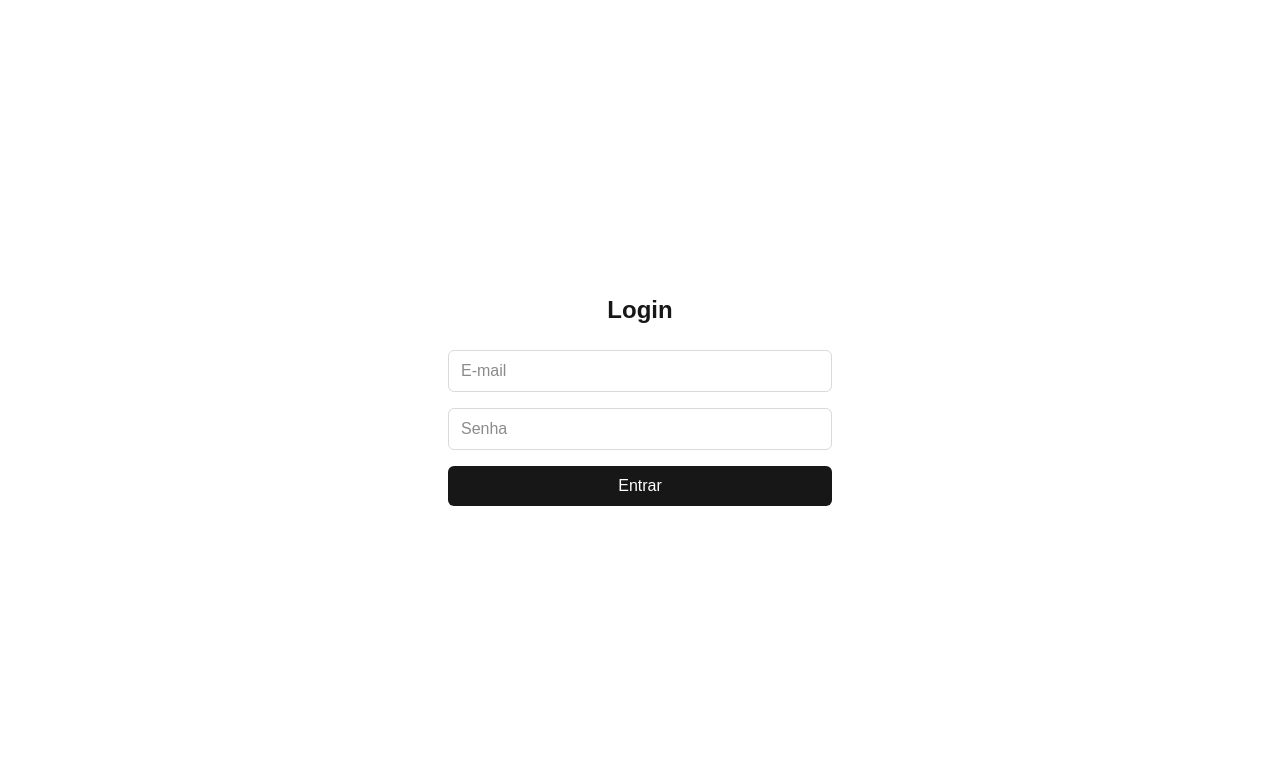
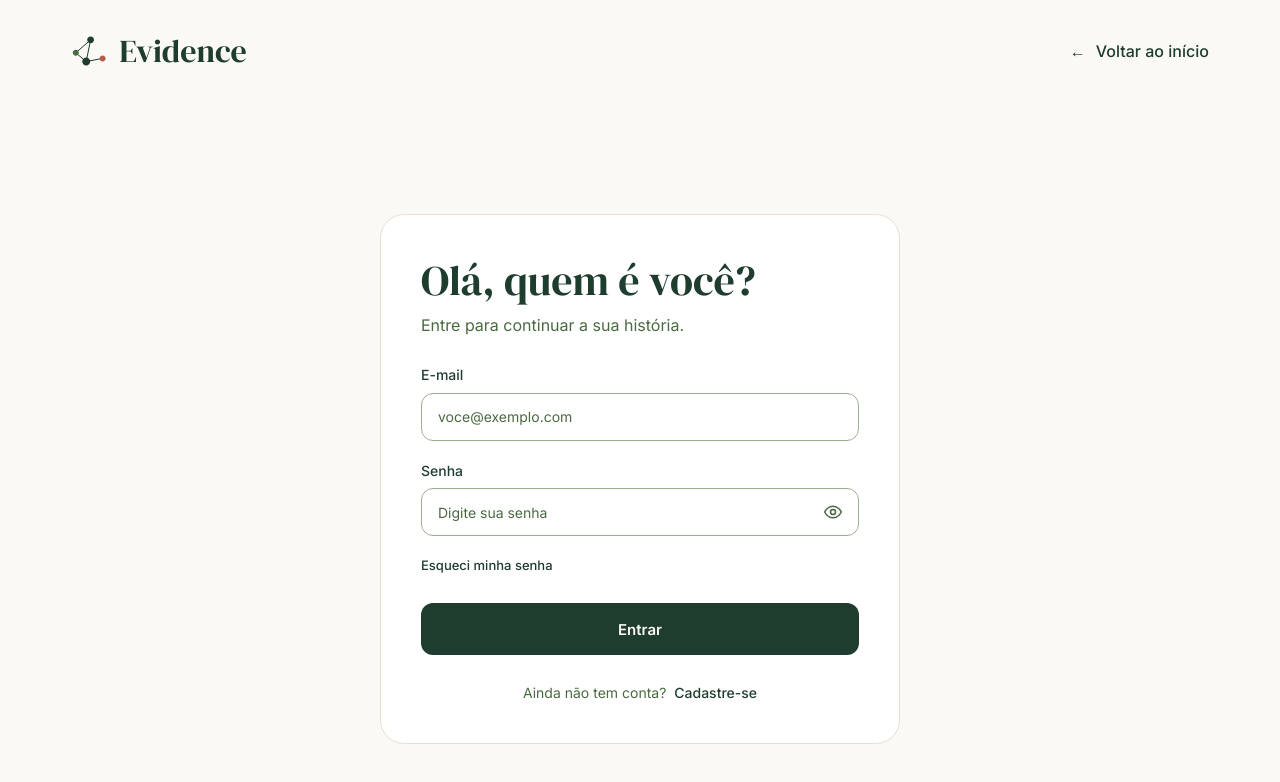
Before and after one commit to caiobotelho1/evidence, a Next.js app in the folder frontend/: page /login in a window 1280 px wide. Shown: the top 782 px of the page. Built offline with nearby package versions, Linux system fonts and the light colour scheme.

Commit message:
feat: implementa interface de login da HU001

```diff
--- /dev/null
+++ b/frontend/app/login/login.module.css
@@ -0,0 +1,133 @@
+.page {
+  min-height: 100vh;
+  min-height: 100dvh;
+  background: #FAF9F5;
+  color: #1F3D2E;
+  color-scheme: light;
+}
+
+.header {
+  display: flex;
+  align-items: center;
+  justify-content: space-between;
+  gap: 16px;
+  padding: 32px clamp(20px, 5.56vw, 80px);
+}
+
+.brand {
+  display: inline-flex;
+  align-items: center;
+  gap: 12px;
+  color: inherit;
+  text-decoration: none;
+}
+
+.brand span {
+  font-size: 32px;
+  line-height: 1.2;
+}
+
+.backLink {
+  display: inline-flex;
+  align-items: center;
+  gap: 10px;
+  color: inherit;
+  font-size: 16px;
+  font-weight: 500;
+  line-height: 1.45;
+  text-decoration: none;
+}
+
+.backLink:hover,
+.signup a:hover {
+  text-decoration: underline;
+}
+
+.main {
+  display: flex;
+  justify-content: center;
+  padding: 112px 20px 80px;
+}
+
+.card {
+  box-sizing: border-box;
+  width: 100%;
+  max-width: 520px;
+  padding: 40px;
+  border: 1px solid #EADFCF;
+  border-radius: 24px;
+  background: #FFFFFF;
+}
+
+.title {
+  margin: 0;
+  font-size: 42px;
+  font-weight: 400;
+  line-height: 1.2;
+}
+
+.subtitle {
+  margin: 8px 0 0;
+  color: #4A6A41;
+  font-size: 16px;
+  line-height: 1.45;
+}
+
+.formContainer {
+  margin-top: 28px;
+}
+
+.signup {
+  margin: 28px 0 0;
+  color: #4A6A41;
+  text-align: center;
+  font-size: 14px;
+  line-height: 1.45;
+}
+
+.signup a {
+  margin-left: 4px;
+  color: #1F3D2E;
+  font-weight: 500;
+  text-decoration: none;
+}
+
+.brand:focus-visible,
+.backLink:focus-visible,
+.signup a:focus-visible {
+  outline: 2px solid #1F3D2E;
+  outline-offset: 5px;
+  border-radius: 4px;
+}
+
+@media (max-width: 600px) {
+  .header {
+    flex-wrap: wrap;
+    padding: 24px 20px;
+  }
+
+  .brand {
+    gap: 8px;
+  }
+
+  .brand span {
+    font-size: 28px;
+  }
+
+  .backLink {
+    gap: 6px;
+    font-size: 13px;
+  }
+
+  .main {
+    padding: 40px 16px 48px;
+  }
+
+  .card {
+    padding: 28px 24px;
+  }
+
+  .title {
+    font-size: 32px;
+  }
+}
--- a/frontend/app/login/page.tsx
+++ b/frontend/app/login/page.tsx
@@ -1,5 +1,21 @@
 import type { Metadata } from "next";
+import Image from "next/image";
+import Link from "next/link";
+import { DM_Serif_Display, Inter } from "next/font/google";
 import { LoginForm } from "@/features/auth/components/LoginForm";
+import styles from "./login.module.css";
+
+const inter = Inter({
+  subsets: ["latin"],
+  display: "swap",
+});
+
+const dmSerifDisplay = DM_Serif_Display({
+  subsets: ["latin"],
+  weight: "400",
+  style: "italic",
+  display: "swap",
+});
 
 export const metadata: Metadata = {
   title: "Login | Evidence",
@@ -7,9 +23,56 @@ export const metadata: Metadata = {
 
 export default function LoginPage() {
   return (
-    <main className="flex flex-1 flex-col items-center justify-center gap-6 p-6">
-      <h1 className="text-2xl font-semibold">Login</h1>
-      <LoginForm />
-    </main>
+    <div className={`${styles.page} ${inter.className}`}>
+      <header className={styles.header}>
+        <Link
+          href="/"
+          aria-label="Evidence — página inicial"
+          className={styles.brand}
+        >
+          <Image
+            src="/evidence-simbolo.svg"
+            alt=""
+            width={36}
+            height={36}
+            loading="eager"
+          />
+
+          <span className={dmSerifDisplay.className}>Evidence</span>
+        </Link>
+
+        <Link href="/" className={styles.backLink}>
+          <span aria-hidden="true">←</span>
+          Voltar ao início
+        </Link>
+      </header>
+
+      <main className={styles.main}>
+        <section
+          aria-labelledby="login-title"
+          className={styles.card}
+        >
+          <h1
+            id="login-title"
+            className={`${styles.title} ${dmSerifDisplay.className}`}
+          >
+            Olá, quem é você?
+          </h1>
+
+          <p className={styles.subtitle}>
+            Entre para continuar a sua história.
+          </p>
+
+          <div className={styles.formContainer}>
+            <LoginForm />
+          </div>
+
+          <p className={styles.signup}>
+            Ainda não tem conta?{" "}
+            <Link href="/cadastro">Cadastre-se</Link>
+          </p>
+        </section>
+      </main>
+    </div>
   );
 }
--- /dev/null
+++ b/frontend/features/auth/components/LoginForm.module.css
@@ -0,0 +1,124 @@
+.form {
+  display: flex;
+  width: 100%;
+  flex-direction: column;
+  gap: 20px;
+}
+
+.field {
+  display: flex;
+  flex-direction: column;
+  gap: 8px;
+}
+
+.field label {
+  font-size: 14px;
+  font-weight: 500;
+  line-height: 1.4;
+}
+
+.field input {
+  box-sizing: border-box;
+  width: 100%;
+  min-width: 0;
+  height: 48px;
+  padding: 0 16px;
+  border: 0.8px solid #9CAE8F;
+  border-radius: 12px;
+  background: #FFFFFF;
+  color: #1F3D2E;
+  font: inherit;
+  font-size: 14px;
+  line-height: 1.45;
+}
+
+.field input::placeholder {
+  color: #4A6A41;
+  opacity: 1;
+}
+
+.field input:focus-visible {
+  outline: 2px solid #1F3D2E;
+  outline-offset: 2px;
+}
+
+.passwordWrapper {
+  position: relative;
+  width: 100%;
+}
+
+.passwordWrapper input {
+  padding-right: 52px;
+}
+
+.passwordToggle {
+  position: absolute;
+  top: 50%;
+  right: 4px;
+  display: grid;
+  width: 44px;
+  height: 44px;
+  place-items: center;
+  transform: translateY(-50%);
+  padding: 0;
+  border: 0;
+  border-radius: 8px;
+  background: transparent;
+  color: #4A6441;
+  cursor: pointer;
+}
+
+.forgotPassword {
+  align-self: flex-start;
+  padding: 0;
+  border: 0;
+  background: transparent;
+  color: #1F3D2E;
+  font: inherit;
+  font-size: 13px;
+  font-weight: 500;
+  line-height: 1.45;
+  cursor: pointer;
+}
+
+.forgotPassword:hover {
+  text-decoration: underline;
+}
+
+.submitButton {
+  width: 100%;
+  min-height: 52px;
+  margin-top: 8px;
+  padding: 12px 20px;
+  border: 0;
+  border-radius: 12px;
+  background: #1F3D2E;
+  color: #FAF9F5;
+  font: inherit;
+  font-size: 15px;
+  font-weight: 600;
+  line-height: 1.4;
+  cursor: pointer;
+}
+
+.submitButton:hover {
+  background: #2C503E;
+}
+
+.passwordToggle:focus-visible,
+.forgotPassword:focus-visible,
+.submitButton:focus-visible {
+  outline: 2px solid #1F3D2E;
+  outline-offset: 3px;
+}
+
+.message {
+  margin: 0;
+  color: #1F3D2E;
+  font-size: 14px;
+  line-height: 1.5;
+}
+
+.message:empty {
+  display: none;
+}
--- a/frontend/features/auth/components/LoginForm.tsx
+++ b/frontend/features/auth/components/LoginForm.tsx
@@ -1,12 +1,92 @@
-import { Button } from "@/components/ui/Button";
-import { Input } from "@/components/ui/Input";
+"use client";
+
+import { useState, type FormEvent } from "react";
+import styles from "./LoginForm.module.css";
 
 export function LoginForm() {
+  const [showPassword, setShowPassword] = useState(false);
+  const [message, setMessage] = useState("");
+
+  function handleSubmit(event: FormEvent<HTMLFormElement>) {
+    event.preventDefault();
+
+    setMessage(
+      "O login ainda não está conectado ao servidor."
+    );
+  }
+
   return (
-    <form className="flex w-full max-w-sm flex-col gap-4">
-      <Input type="email" name="email" placeholder="E-mail" required />
-      <Input type="password" name="senha" placeholder="Senha" required />
-      <Button type="submit">Entrar</Button>
+    <form className={styles.form} onSubmit={handleSubmit}>
+      <div className={styles.field}>
+        <label htmlFor="login-email">E-mail</label>
+
+        <input
+          id="login-email"
+          name="email"
+          type="email"
+          placeholder="voce@exemplo.com"
+          autoComplete="username"
+          required
+        />
+      </div>
+
+      <div className={styles.field}>
+        <label htmlFor="login-password">Senha</label>
+
+        <div className={styles.passwordWrapper}>
+          <input
+            id="login-password"
+            name="senha"
+            type={showPassword ? "text" : "password"}
+            placeholder="Digite sua senha"
+            autoComplete="current-password"
+            required
+          />
+
+          <button
+            type="button"
+            className={styles.passwordToggle}
+            onClick={() => setShowPassword((current) => !current)}
+            aria-label={showPassword ? "Ocultar senha" : "Mostrar senha"}
+            aria-controls="login-password"
+          >
+            <svg
+              width="20"
+              height="20"
+              viewBox="0 0 24 24"
+              fill="none"
+              stroke="currentColor"
+              strokeWidth="1.8"
+              strokeLinecap="round"
+              strokeLinejoin="round"
+              aria-hidden="true"
+              focusable="false"
+            >
+              <path d="M2 12s3.5-7 10-7 10 7 10 7-3.5 7-10 7S2 12 2 12Z" />
+              <circle cx="12" cy="12" r="3" />
+              {showPassword && <path d="m3 3 18 18" />}
+            </svg>
+          </button>
+        </div>
+      </div>
+
+      <button
+        type="button"
+        className={styles.forgotPassword}
+        onClick={() =>
+          setMessage("A recuperação de senha ainda não está disponível.")
+        }
+      >
+        Esqueci minha senha
+      </button>
+
+      <button type="submit" className={styles.submitButton}>
+        Entrar
+      </button>
+
+      <p className={styles.message} role="status">
+        {message}
+      </p>
     </form>
   );
 }
--- a/frontend/next.config.ts
+++ b/frontend/next.config.ts
@@ -9,7 +9,7 @@ const nextConfig: NextConfig = {
   partialPrefetching: true,
   turbopack: {
     rules: {
-      "*.css": {
+      "globals.css": {
         loaders: ["@tailwindcss/turbopack"],
         as: "*.css",
       },
```
Also changed, not shown: frontend/public/evidence-simbolo.svg (added).
